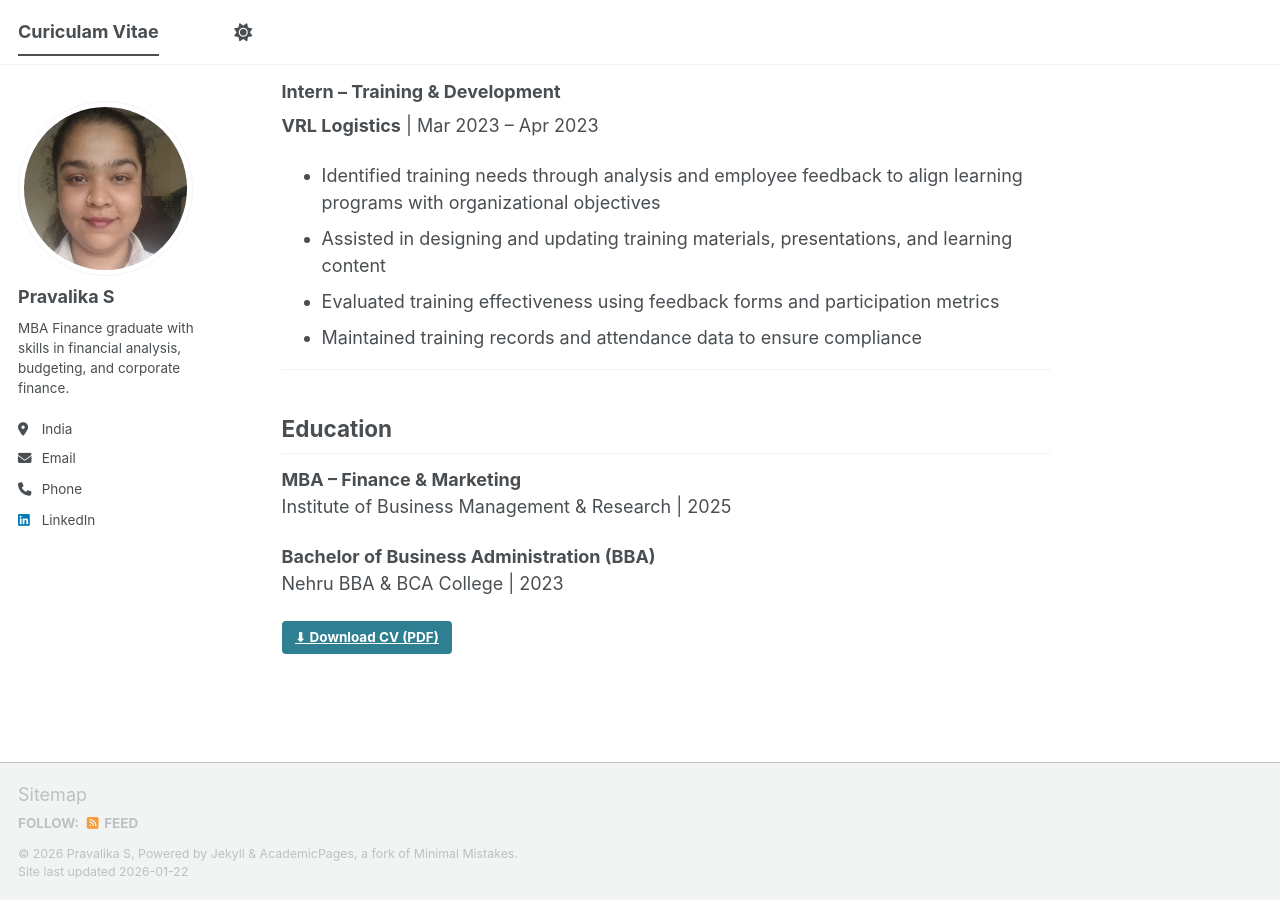
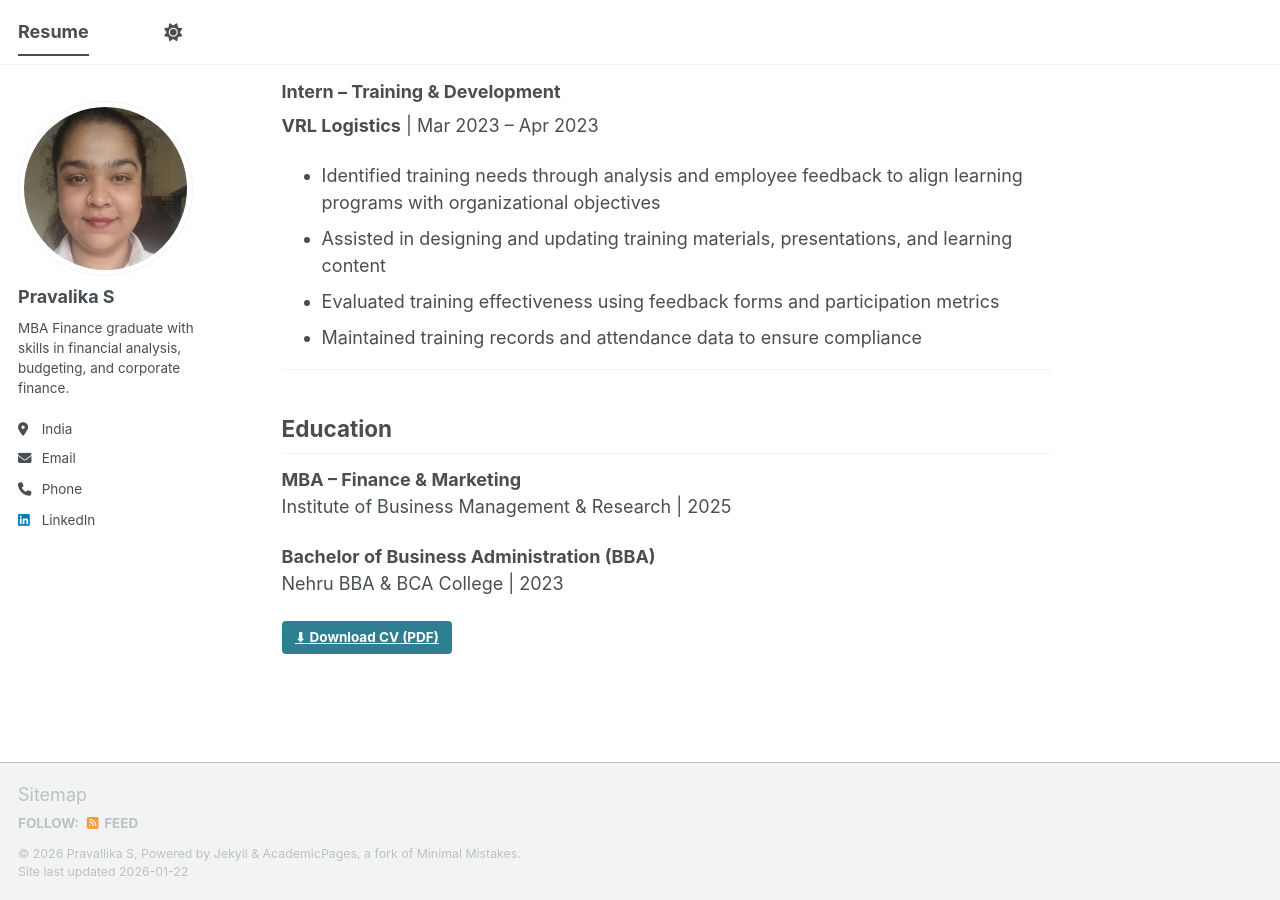
Before and after one commit to pravallika2435/pravallika2435.github.io, a Jekyll site: the page built from _pages/about.md, in a window 1280 px wide and 900 px high, scrolled down 1545 px. Built offline with Jekyll 4.4.1, drawn with Linux system fonts in a browser that asks for light colours; a script bundle is joined from its source files by our own code; library files that are not in the unit come from our copies; our own code applies the rules of GitHub Pages for plain Markdown files.

Commit message:
Update title and name in configuration file

```diff
--- a/_config.yml
+++ b/_config.yml
@@ -9,9 +9,9 @@
 # Basic Site Settings
 locale                   : "en-US"
 site_theme               : "default" # The available themes options are "default", "air", "sunrise", "mint", "dirt" and "contrast"
-title                    : "Curiculam Vitae"
+title                    : "Resume"
 title_separator          : "-"
-name                     : &name "Pravalika S"
+name                     : &name "Pravallika S"
 # ...existing code...
 description              : &description "Your Name's academic portfolio"   # Update this with a general description of your site, this is the default if not overridden by a page
 url                      : https://academicpages.github.io # The base hostname & protocol for your site e.g. "https://[your GitHub username].github.io",
```
